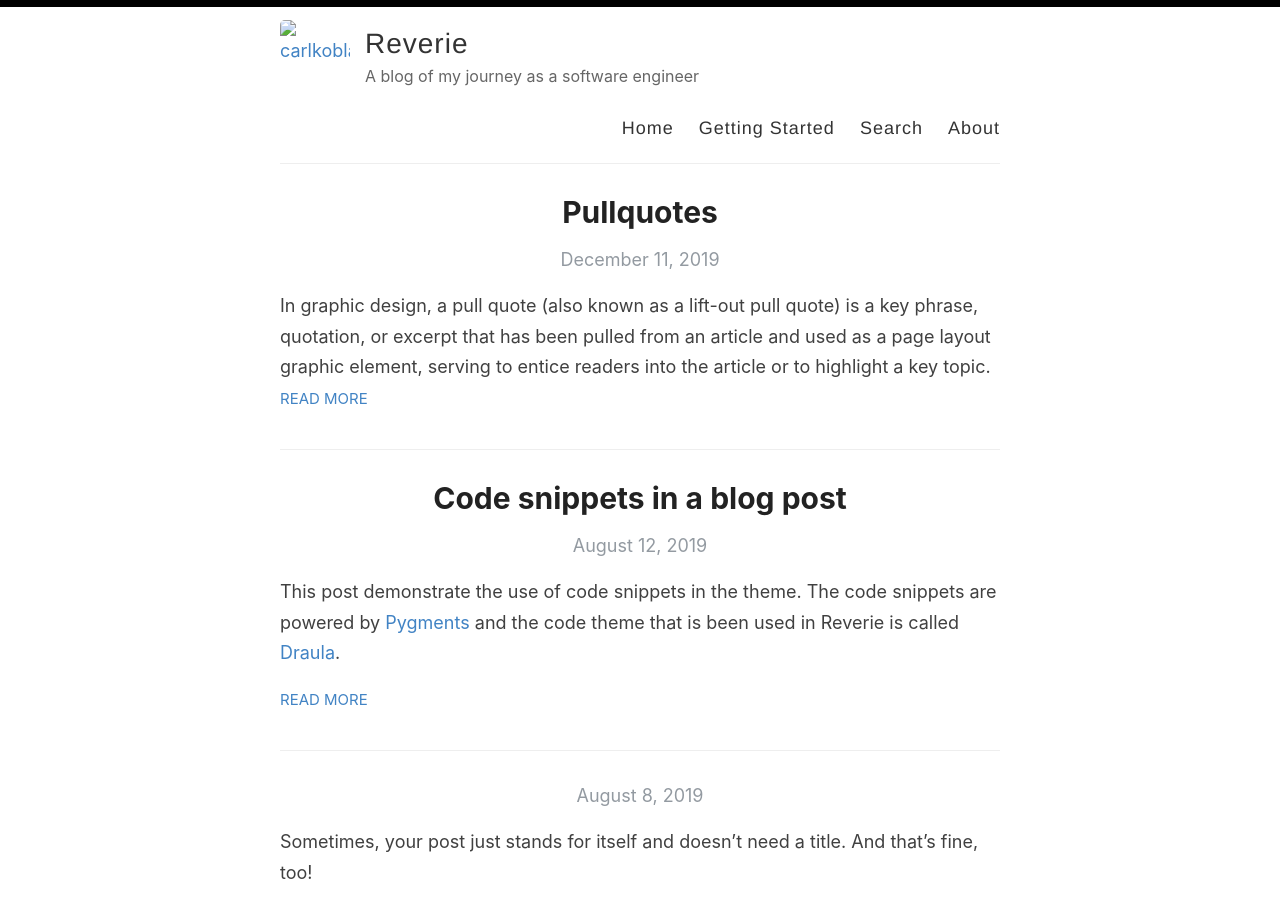
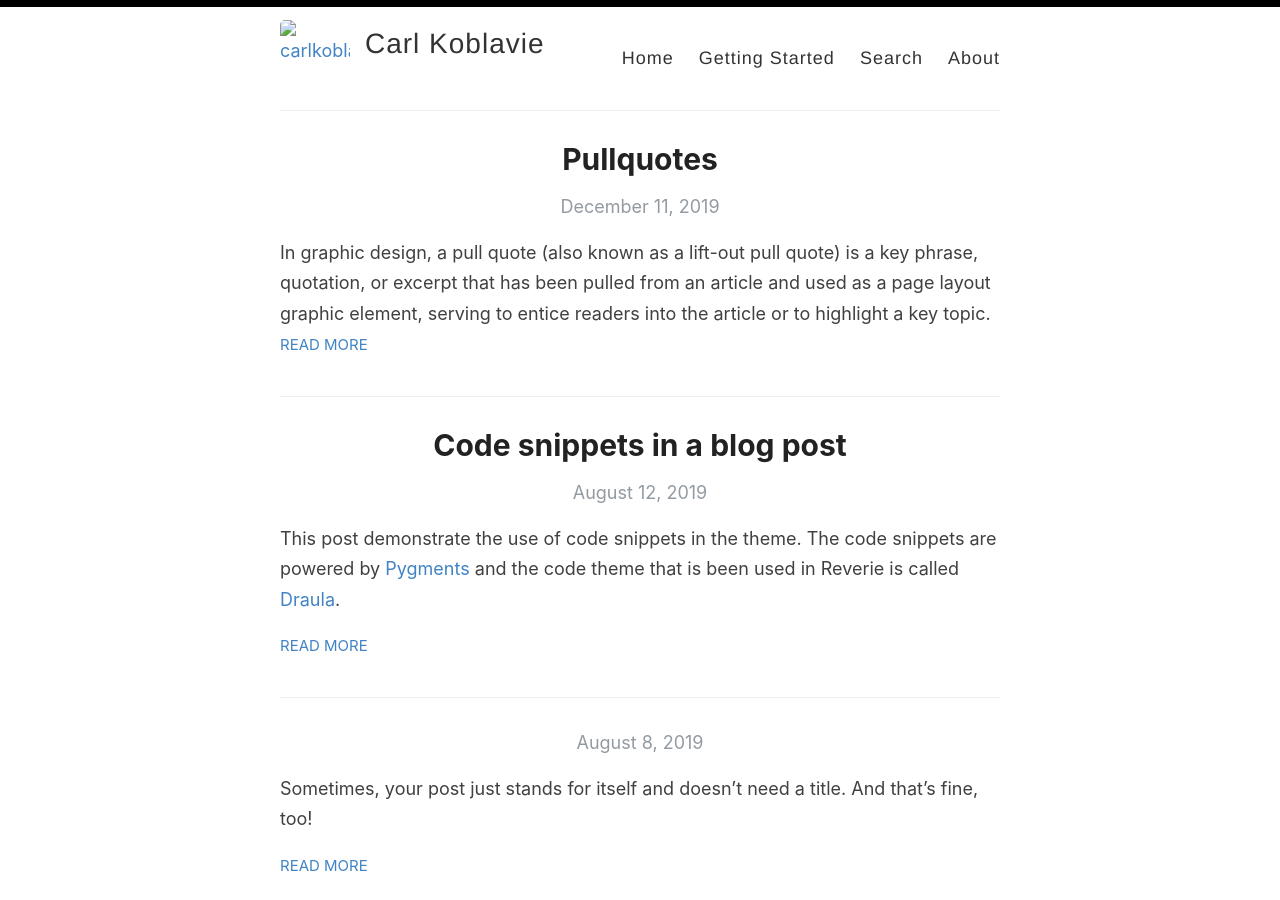
Before and after one commit to carlkoblavie/carlkoblavie.github.io, a Jekyll site: the page built from index.html, in a window 1280 px wide and 900 px high. Built offline with Jekyll 4.4.1, drawn with Linux system fonts in a browser that asks for light colours; the list of posts is cut into pages by our own code.

Commit message:
Update _config.yml

```diff
--- a/_config.yml
+++ b/_config.yml
@@ -3,13 +3,13 @@
 #
 
 # Name of your site (displayed in the header)
-name: Reverie
+name: Carl Koblavie
 
 # Name of the author
-author: Carl Koblavie
+author: Carl
 
 # Short bio or description (displayed in the header)
-description: A blog of my journey as a software engineer
+description:
 
 # URL of your avatar or profile pic (you could use your GitHub profile pic)
 avatar:
```
